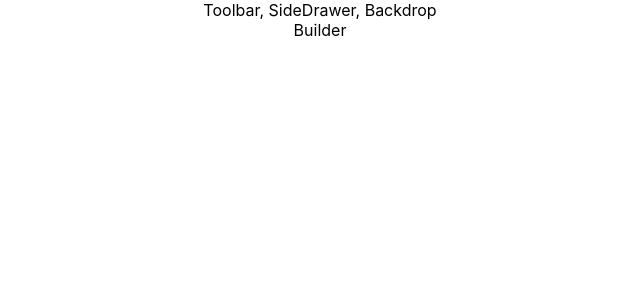
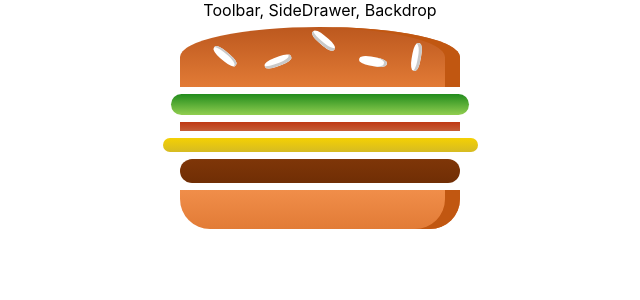
Before and after one commit to footios/31-burger-redux-alias, a React (Create React App) app: page / in a window 1280 px wide. Shown: the top 300 px of the page, without its empty margins (320-960 px from the left). Built offline with nearby package versions, Linux system fonts and the light colour scheme.

Commit message:
155. Burger Added + Ings dynamically

```diff
--- a/src/App.js
+++ b/src/App.js
@@ -1,14 +1,14 @@
 import React, { Component } from 'react';
 import './App.css';
 import Layout from './components/Layout';
-import Builder from './containers/Builder';
+import BurgerBuilder from './containers/BurgerBuilder/BurgerBuilder';
 
 class App extends Component {
 	render() {
 		return (
 			<div className="App">
 				<Layout>
-					<Builder />
+					<BurgerBuilder />
 				</Layout>
 			</div>
 		);
--- /dev/null
+++ b/src/components/Burger/Burger.js
@@ -0,0 +1,26 @@
+import React from 'react';
+// import { withRouter } from 'react-router-dom'
+
+import classes from './Burger.module.css';
+import BurgerIngredient from './BurgerIngredient/BurgerIngredient';
+
+// child of BurgerBuilder
+const burger = ({ ingredients }) => {
+	let transformedIngredients = Object.keys(ingredients).map((igKey, index) => (
+		<BurgerIngredient key={igKey + index} type={igKey} />
+	));
+
+	if (transformedIngredients.length === 0) {
+		transformedIngredients = <p> Please start adding ingredients! </p>;
+	}
+
+	return (
+		<div className={classes.Burger}>
+			<BurgerIngredient type="bread-top" />
+			{transformedIngredients}
+			<BurgerIngredient type="bread-bottom" />
+		</div>
+	);
+};
+
+export default burger;
--- /dev/null
+++ b/src/components/Burger/Burger.module.css
@@ -0,0 +1,41 @@
+/* mobile layout (first) */
+
+.Burger {
+    width: 100%;
+    margin: auto;
+    height: 250px;
+    overflow: auto;
+    text-align: center;
+    font-weight: bold;
+    font-size: 1.2rem;
+  }
+
+  /* for the seeds to look as they should */
+  @media (max-width: 499px) {
+    .Burger {
+      width: 75%;
+      height: 300px;
+    }
+  }
+
+  /* for portret mode */
+  @media (min-width: 500px) and (min-height: 400px) {
+    .Burger {
+      width: 350px;
+      height: 300px;
+    }
+  }
+
+  @media (min-width: 500px) and (min-heigth: 401px) {
+    .Burger {
+      width: 450px;
+      height: 400px;
+    }
+  }
+
+  @media (min-width: 1000px) and (min-heigth: 700px) {
+    .Burger {
+      width: 700px;
+      height: 600px;
+    }
+  }
--- /dev/null
+++ b/src/components/Burger/BurgerIngredient/BurgerIngredient.js
@@ -0,0 +1,48 @@
+import React, { Component } from "react";
+import classes from "./BurgerIngredient.module.css";
+import PropTypes from "prop-types";
+
+class BurgerIngredient extends Component {
+  render() {
+    let ingredient = null;
+
+    switch (this.props.type) {
+      case "bread-bottom":
+        ingredient = <div className={classes.BreadBottom} />;
+        break;
+      case "bread-top":
+        ingredient = (
+          <div className={classes.BreadTop}>
+            <div className={classes.Seeds1} />
+            <div className={classes.Seeds2} />
+          </div>
+        );
+        break;
+      case "meat":
+        ingredient = <div className={classes.Meat} />;
+        break;
+      case "salad":
+        ingredient = <div className={classes.Salad} />;
+        break;
+      case "cheese":
+        ingredient = <div className={classes.Cheese} />;
+        break;
+      case "bacon":
+        ingredient = <div className={classes.Bacon} />;
+        break;
+      default:
+        ingredient = null;
+    }
+    return ingredient;
+  }
+}
+// Reasons to use PropTypes:
+// working on a project which is going to get used by other people,
+// working on a third party library,
+// working in a developer team.
+
+BurgerIngredient.propTypes = {
+  type: PropTypes.string.isRequired
+};
+
+export default BurgerIngredient;
--- /dev/null
+++ b/src/components/Burger/BurgerIngredient/BurgerIngredient.module.css
@@ -0,0 +1,113 @@
+.BreadBottom {
+    height: 13%;
+    width: 80%;
+    background: linear-gradient(#F08E4A, #e27b36);
+    border-radius: 0 0 30px 30px;
+    box-shadow: inset -15px 0 #c15711;
+    margin: 2% auto;
+}
+
+.BreadTop {
+    height: 20%;
+    width: 80%;
+    background: linear-gradient(#bc581e, #e27b36);
+    border-radius: 50% 50% 0 0;
+    box-shadow: inset -15px 0 #c15711;
+    margin: 2% auto;
+    position: relative;
+}
+
+.Seeds1 {
+    width: 10%;
+    height: 15%;
+    position: absolute;
+    background-color: white;
+    left: 30%;
+    top: 50%;
+    border-radius: 40%;
+    transform: rotate(-20deg);
+    box-shadow: inset -2px -3px #c9c9c9;
+}
+
+.Seeds1:after {
+    content: "";
+    width: 100%;
+    height: 100%;
+    position: absolute;
+    background-color: white;
+    left: -170%;
+    top: -260%;
+    border-radius: 40%;
+    transform: rotate(60deg);
+    box-shadow: inset -1px 2px #c9c9c9;
+  }
+
+.Seeds1:before {
+    content: "";
+    width: 100%;
+    height: 100%;
+    position: absolute;
+    background-color: white;
+    left: 180%;
+    top: -50%;
+    border-radius: 40%;
+    transform: rotate(60deg);
+    box-shadow: inset -1px -3px #c9c9c9;
+  }
+
+  .Seeds2 {
+    width: 10%;
+    height: 15%;
+    position: absolute;
+    background-color: white;
+    left: 64%;
+    top: 50%;
+    border-radius: 40%;
+    transform: rotate(10deg);
+    box-shadow: inset -3px 0 #c9c9c9;
+  }
+
+  .Seeds2:before {
+    content: "";
+    width: 100%;
+    height: 100%;
+    position: absolute;
+    background-color: white;
+    left: 150%;
+    top: -130%;
+    border-radius: 40%;
+    transform: rotate(90deg);
+    box-shadow: inset 1px 3px #c9c9c9;
+  }
+
+
+.Meat {
+    width: 80%;
+    height: 8%;
+    background: linear-gradient(#7f3608, #702e05);
+    margin: 2% auto;
+    border-radius: 15px;
+}
+
+.Cheese {
+    width: 90%;
+    height: 4.5%;
+    margin: 2% auto;
+    background: linear-gradient(#f4d004, #d6bb22);
+    border-radius: 20px;
+}
+
+.Salad {
+    width: 85%;
+    height: 7%;
+    margin: 2% auto;
+    background: linear-gradient(#228c1d, #91ce50);
+    border-radius: 20px;
+}
+
+.Bacon {
+    width: 80%;
+    height: 3%;
+    background: linear-gradient(#bf3813, #c45e38);
+    margin: 2% auto;
+}
--- a/src/containers/Builder.js
+++ /dev/null
@@ -1,16 +0,0 @@
-import React, { Component } from 'react'
-
-import Aux from '../hoc/Aux'
-
-class Builder extends Component {
-    state = {  }
-    render() {
-        return (
-            <Aux>
-                Builder
-            </Aux>
-         );
-    }
-}
-
-export default Builder;
--- /dev/null
+++ b/src/containers/BurgerBuilder/BurgerBuilder.js
@@ -0,0 +1,24 @@
+import React, { Component } from 'react';
+
+import Aux from '../../hoc/Aux';
+import Burger from '../../components/Burger/Burger';
+
+class BurgerBuilder extends Component {
+	state = {
+		ingredients: {
+			salad: 1,
+			bacon: 1,
+			cheese: 2,
+			meat: 2
+		}
+	};
+	render() {
+		return (
+			<Aux>
+				<Burger ingredients={this.state.ingredients} />
+			</Aux>
+		);
+	}
+}
+
+export default BurgerBuilder;
```
